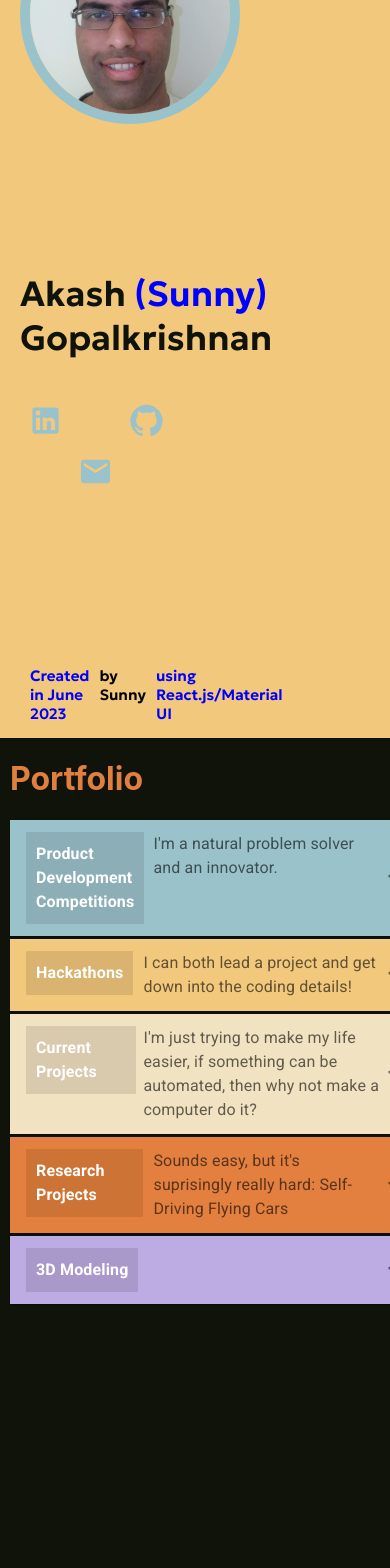
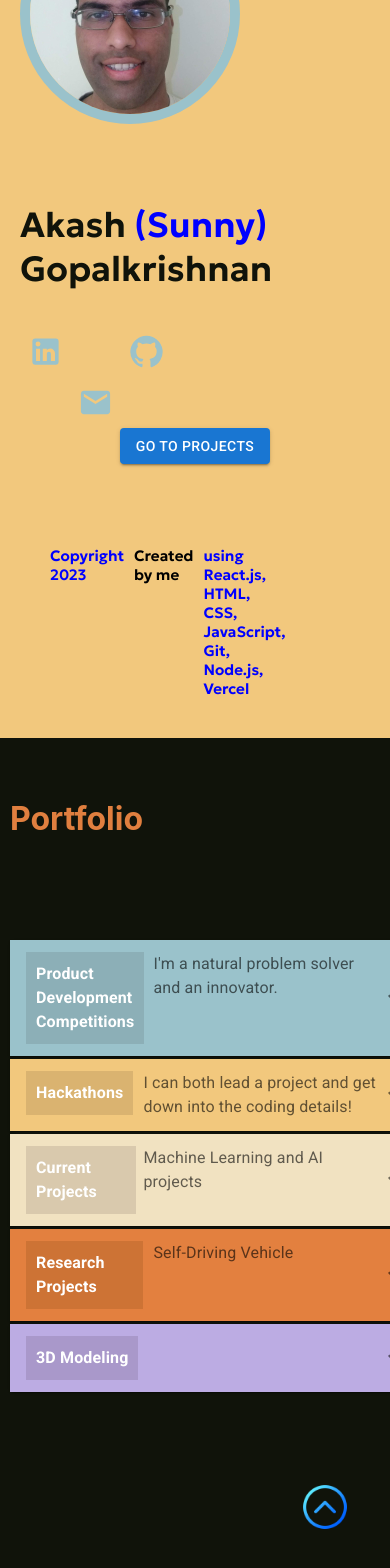
Before and after one commit to AGprofessional/Redesigned-portfolio-website-of-2023, a React (Create React App) app: page / in a window 390 px wide. Shown: the part 106-1674 px from the top of the page. Built offline with nearby package versions, Linux system fonts and the light colour scheme.

Commit message:
added navigation buttons: scroll up, down, and fixed mobile footer information

```diff
--- a/src/newlayout/Accordian.js
+++ b/src/newlayout/Accordian.js
@@ -25,7 +25,7 @@ export default function Accordian() {
   };
 
   return (
-    <div className='accordian'>
+    <div className='accordian' id="projects-are-here">
               {/*1*/}
 
       <Accordion style={{backgroundColor:"white", marginBottom:"3px"}} expanded={expanded === 'panel1'} onChange={handleChange('panel1')}>
@@ -171,22 +171,7 @@ export default function Accordian() {
 
 
 
-                  <div className='design-Finlit'>
-                          <Typography>
-                        <h1 style={{fontSize: "24px"}}>
-                          Awarded <span style={{color: "green"}}> Best Failed Attempt Hack </span>at HackHERS at Rutgers, The State University of New Jersey 2021
-                        </h1>
-                      </Typography>
-                                <Paper elevation={3} style={{ backgroundColor: "#F2C87Dff", marginBottom: "30px",display: "flex", flexDirection:"column", justifyContent:"center", alignItems:"center"}}>
-                                <Typography>
-                                <div style={{display:"inline-block", margin: "10px",padding:"10px", backgroundColor:"#DAB370ff", color:"white"}}>
-                            <b>Phishing Chrome Extension</b>
-                            </div>
 
-                              </Typography>
-                                </Paper>
-
-                  </div>
 
         </div>
 
@@ -211,7 +196,7 @@ export default function Accordian() {
                 </b>
             </div>        </Typography>
           <Typography sx={{ color: 'text.secondary' }}>
-I'm just trying to make my life easier, if something can be automated, then why not make a computer do it?         </Typography>
+Machine Learning and AI projects       </Typography>
         </AccordionSummary>
         <AccordionDetails>
           <Typography>
@@ -237,7 +222,7 @@ I'm just trying to make my life easier, if something can be automated, then why
 
                 </b>
             </div>        </Typography>
-          <Typography sx={{color: 'text.secondary' }} style={{marginLeft: "10px"}}> Sounds easy, but it's suprisingly really hard: Self-Driving Flying Cars         </Typography>
+          <Typography sx={{color: 'text.secondary' }} style={{marginLeft: "10px"}}> Self-Driving Vehicle         </Typography>
         </AccordionSummary>
         <AccordionDetails>
            {/*-----research projects start---------- */}
--- a/src/newlayout/App.js
+++ b/src/newlayout/App.js
@@ -8,11 +8,12 @@ import EmailIcon from '@mui/icons-material/Email';
 import Accordian from "./Accordian";
 import ScrollToTopButton from "./ScrollToTopButton";
 
+import upArrow from "./stock-images/up-arrow.png";
 
 function App() {
   return (
 
-<div className="container">
+<div className="container" id="top-of-page">
 
     <div className="box" style={{backgroundColor:"#F2C87Dff"}}>
 
@@ -33,8 +34,8 @@ function App() {
 
             <div className="bottom-aligned">
                 <p className="footer">
-                     Created in June 2023 <span style={{marginLeft: "10px",marginRight:"10px", color: "black"}}>
-                    by Sunny </span>using React.js/Material UI
+                     Copyright 2023 <span style={{marginLeft: "10px",marginRight:"10px", color: "black"}}>
+                    Created by me </span>using React.js, HTML, CSS, JavaScript, Git, Node.js, Vercel
                 </p>
             </div>
 <div className="buttons">
@@ -70,6 +71,10 @@ function App() {
 
 </div>
 
+<div class="Projects-Navigation">
+       <a href="#projects-are-here"><Button variant="contained"> Go to Projects</Button></a>
+</div>
+
         </div>
     </div>
 
@@ -81,6 +86,18 @@ function App() {
 
 
 
+    <div className="scroll-up-button" style={{cursor: "pointer"}}>
+        <a href="#top-of-page">
+           <button style={{background: "none",
+  border: "none",
+  margin: "7px",
+  padding: "0", cursor:"pointer"}}>
+           <img style={{width: "50px", height: "50px"}} src={upArrow} alt="go back up" />
+
+           </button>
+
+            </a>
+            </div>
 
      </div>
 </div>
--- a/src/newlayout/app.css
+++ b/src/newlayout/app.css
@@ -6,14 +6,18 @@
  position:relative;
 
   }
+
 .accordian{
-    margin-bottom: 300px;
     margin-left: 10px;
     margin-right: 10px;
     overflow: visible;
+
 }
 
-
+.up-arrow-dimensions{
+  width:100px;
+  height: 100px;
+}
 
 .designContainer{
   display: flex;
@@ -138,6 +142,15 @@ margin-top: 10px;
      color:white;
 }
 
+
+
+.Projects-Navigation{
+  display: none;
+}
+
+.scroll-up-button{
+  display: none;
+}
   /* Media query to stack the divs on smaller screens */
 
   @media (max-width: 1500px) {
@@ -167,6 +180,8 @@ margin-top: 10px;
     .footer{
         font-size: 15px;
         padding-left:50px;
+        margin-bottom: 40px;
+
 
     }
     .diversity-text{
@@ -174,6 +189,20 @@ margin-top: 10px;
     }
     .hacktcnj-gif-container img{
       width: 350px;
+    }
+
+    .Projects-Navigation{
+      display: flex;
+      vertical-align: middle;
+      justify-content: center;
+      margin-top: 35%;
+
+    }
+    .scroll-up-button{
+      display:flex;
+      vertical-align: middle;
+      justify-content: center;
+      margin-left: 75%;
     }
 
   }
@@ -204,7 +233,12 @@ margin-top: 10px;
     .research-poster-image-container img{
       width: 250px;
     }
+   .footer{
+    font-size: 15px;
+    padding-left:50px;
+    margin-bottom: 40px;
 
+   }
 
   }
 
@@ -229,4 +263,9 @@ margin-top: 10px;
       width: 150px;
     }
 
-  }
+    .footer{
+      font-size: 15px;
+      padding-left:50px;
+      margin-bottom: 40px;
+
+  }}
```
Also changed, not shown: src/newlayout/stock-images/arrow.png (added), src/newlayout/stock-images/up-arrow.png (added).
